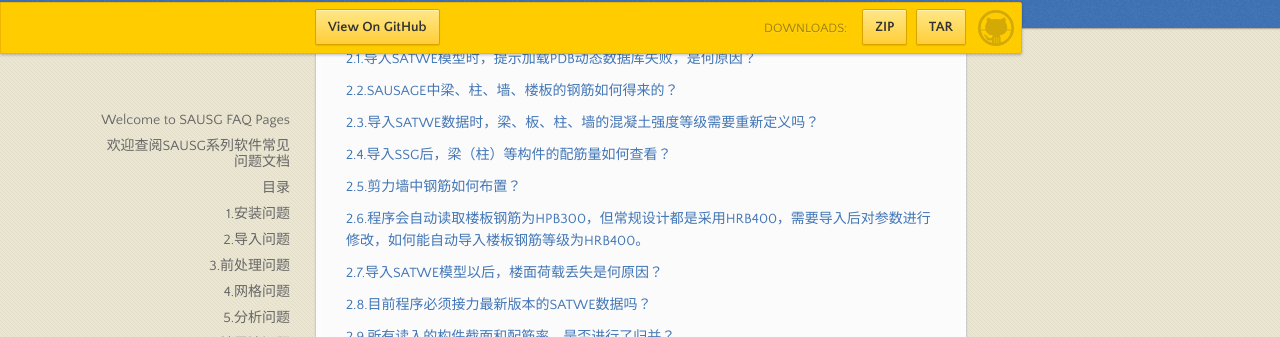
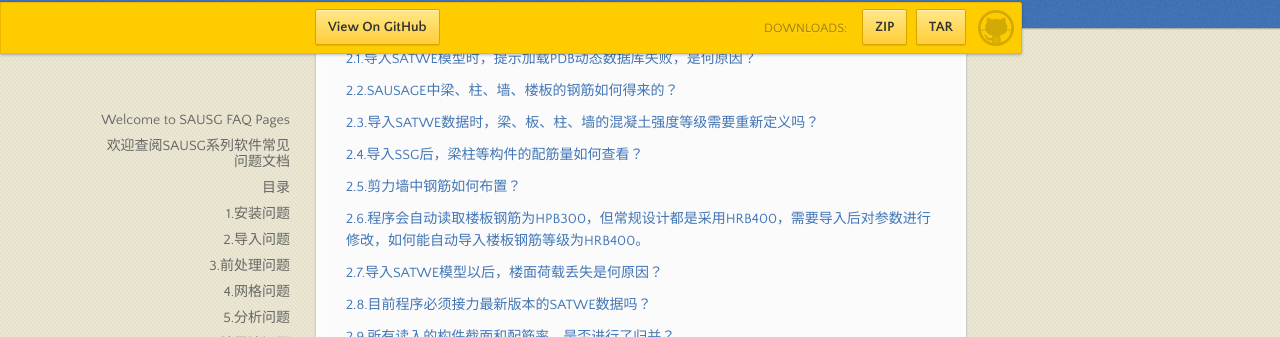
Before and after one commit to Haiezan/SAUSG_FAQ, a Jekyll site: the page built from index.md, in a window 1280 px wide and 900 px high, scrolled down 461 px. Shown: the part 113-450 px from the top of the window. Built offline with Jekyll 4.4.1, drawn with Linux system fonts in a browser that asks for light colours; our own code applies the rules of GitHub Pages for plain Markdown files.

```diff
--- a/index.md
+++ b/index.md
@@ -19,7 +19,7 @@
 #### [2.1.导入SATWE模型时，提示加载PDB动态数据库失败，是何原因？](/2.导入问题/2.1.导入SATWE模型时,提示加载PDB动态数据库失败,是何原因.md)
 #### [2.2.SAUSAGE中梁、柱、墙、楼板的钢筋如何得来的？](/2.导入问题/2.2.SAUSAGE中梁柱墙楼板的钢筋如何得来的.md)
 #### [2.3.导入SATWE数据时，梁、板、柱、墙的混凝土强度等级需要重新定义吗？](/2.导入问题/2.3.导入SATWE数据时,梁板柱墙的混凝土强度等级需要重新定义吗.md)
-#### [2.4.导入SSG后，梁（柱）等构件的配筋量如何查看？](/2.导入问题/2.4.导入SSG后,梁(柱)等构件的配筋量如何查看.md)
+#### [2.4.导入SSG后，梁柱等构件的配筋量如何查看？](/2.导入问题/2.4.导入SSG后,梁(柱)等构件的配筋量如何查看.md)
 #### [2.5.剪力墙中钢筋如何布置？](/2.导入问题/2.5.剪力墙中钢筋如何布置.md)
 #### [2.6.程序会自动读取楼板钢筋为HPB300，但常规设计都是采用HRB400，需要导入后对参数进行修改，如何能自动导入楼板钢筋等级为HRB400。](/2.导入问题/2.6.程序会自动读取楼板钢筋为HPB300,但常规设计都是采用HRB400,需要导入后对参数进行修改,如何能自动导入楼板钢筋等级为HRB400.md)
 #### [2.7.导入SATWE模型以后，楼面荷载丢失是何原因？](/2.导入问题/2.7.导入SATWE模型以后,楼面荷载丢失是何原因.md)
```
